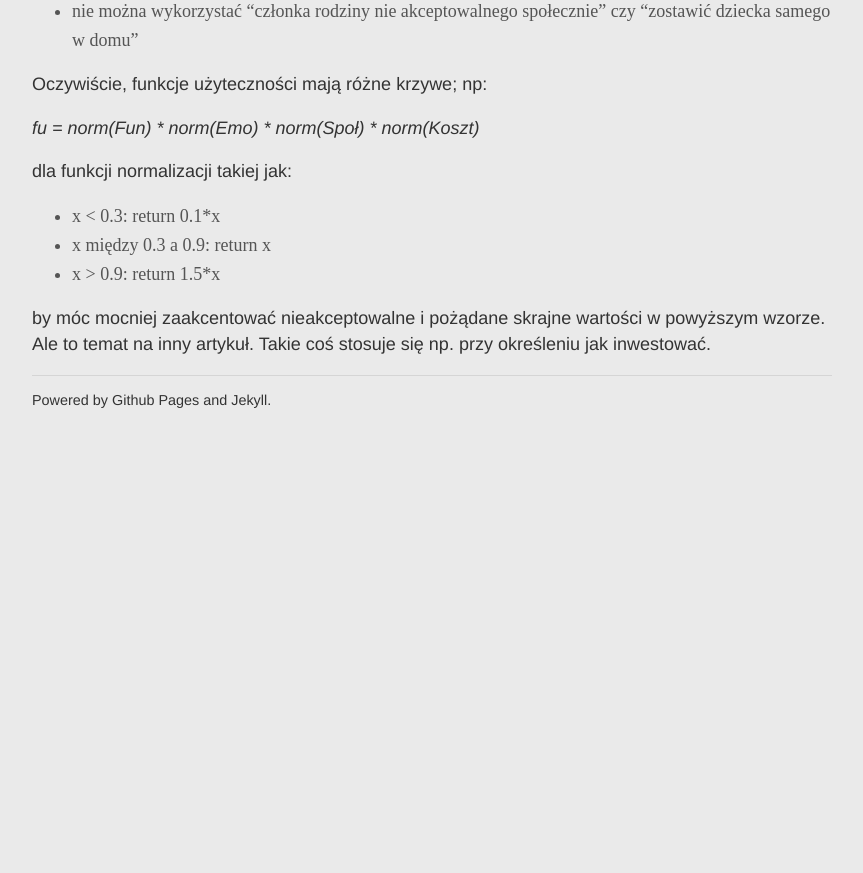
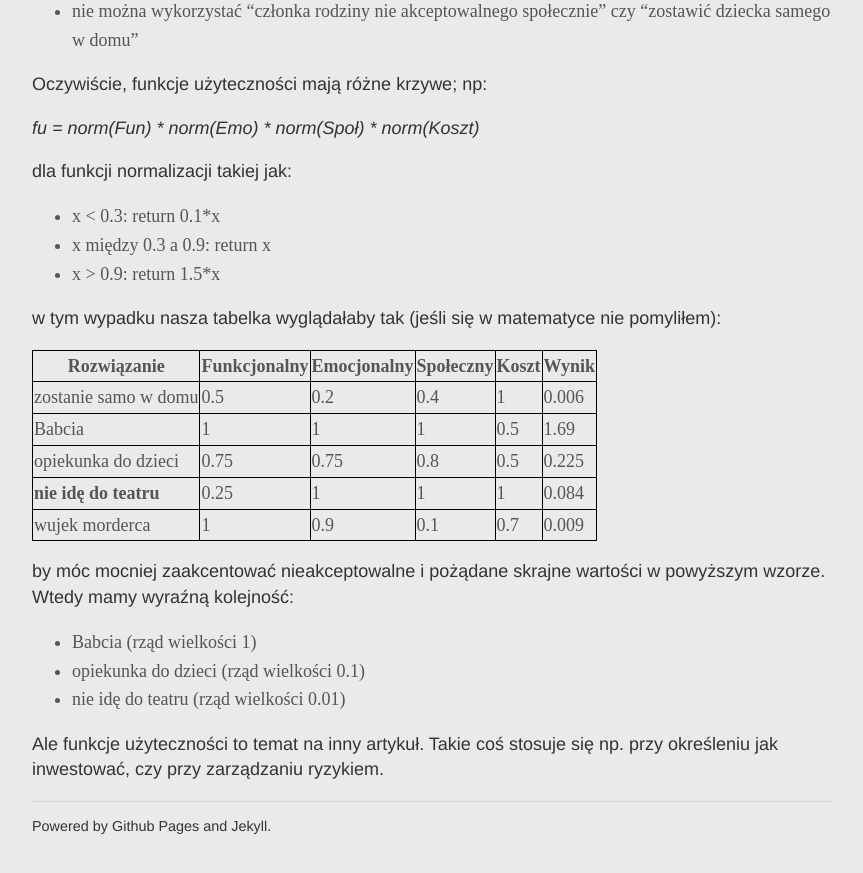
Before and after one commit to ljzolw/ljzolw.github.io, a Jekyll site: the page built from scraps/180402-pnnl-teoria-decyzji.md, in a window 1280 px wide and 900 px high, scrolled down 1096 px. Shown: the top 873 px of the window, without its empty margins (208-1071 px from the left). Built offline with Jekyll 4.4.1, drawn with Linux system fonts in a browser that asks for light colours; before the commit the page ends 1571 px from its top, so only the background shows below that.

Commit message:
Added a picture to illustrate.

```diff
--- a/scraps/180402-pnnl-teoria-decyzji.md
+++ b/scraps/180402-pnnl-teoria-decyzji.md
@@ -48,4 +48,20 @@ dla funkcji normalizacji takiej jak:
 * x między 0.3 a 0.9: return x
 * x > 0.9: return 1.5*x
 
-by móc mocniej zaakcentować nieakceptowalne i pożądane skrajne wartości w powyższym wzorze. Ale to temat na inny artykuł. Takie coś stosuje się np. przy określeniu jak inwestować.
+w tym wypadku nasza tabelka wyglądałaby tak (jeśli się w matematyce nie pomyliłem):
+
+| Rozwiązanie          | Funkcjonalny | Emocjonalny | Społeczny | Koszt | Wynik |
+|----------------------|--------------|-------------|-----------|-------|-------|
+| zostanie samo w domu | 0.5          | 0.2         | 0.4       | 1     | 0.006 |
+| Babcia               | 1            | 1           | 1         | 0.5   | 1.69  |
+| opiekunka do dzieci  | 0.75         | 0.75        | 0.8       | 0.5   | 0.225 |
+| **nie idę do teatru** | 0.25        | 1           | 1         | 1     | 0.084 |
+| wujek morderca       | 1            | 0.9         | 0.1       | 0.7   | 0.009 |
+
+by móc mocniej zaakcentować nieakceptowalne i pożądane skrajne wartości w powyższym wzorze. Wtedy mamy wyraźną kolejność:
+
+* Babcia (rząd wielkości 1)
+* opiekunka do dzieci (rząd wielkości 0.1)
+* nie idę do teatru (rząd wielkości 0.01)
+
+Ale funkcje użyteczności to temat na inny artykuł. Takie coś stosuje się np. przy określeniu jak inwestować, czy przy zarządzaniu ryzykiem.
```
Also changed, not shown: _posts/2018-04-02-parking-nie-na-lotnisku.md (+5 -3 lines), img/180402/180403-babcia-wygrywa.png (added).
